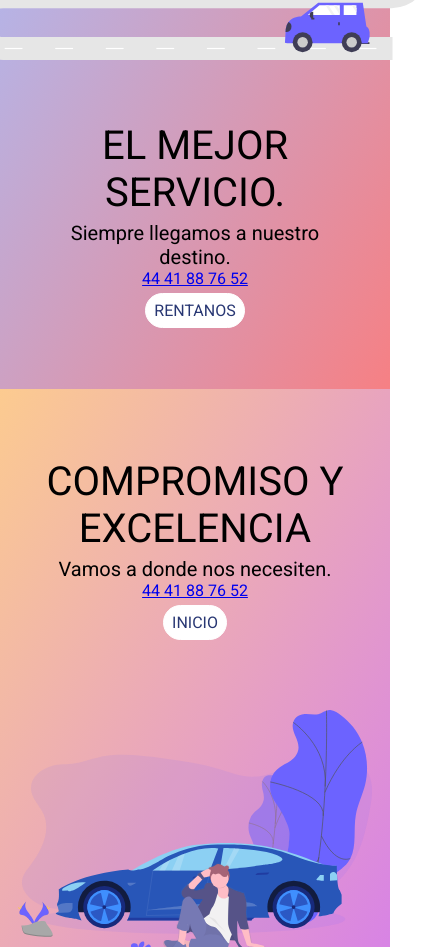
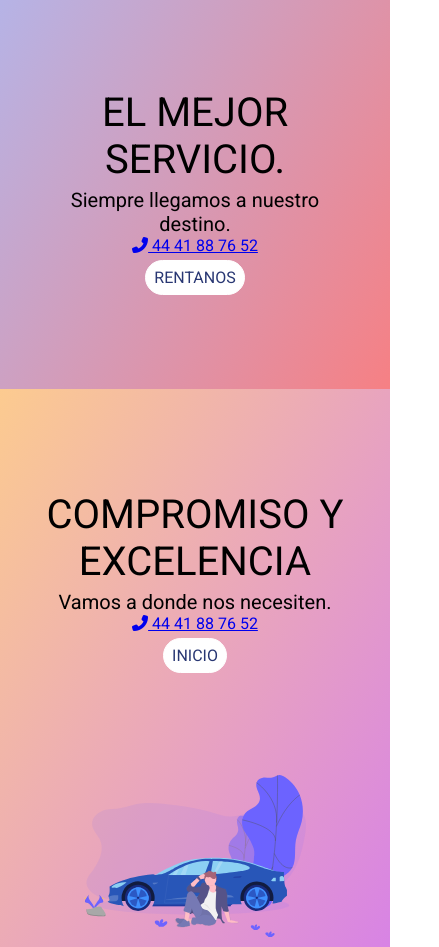
Before and after one commit to etvb/turnis, a plain HTML site: page index.html in a window 390 px wide. Shown: the part 911-1858 px from the top of the page, 439 px wide, since content can reach past the window. Drawn offline with Linux system fonts and the light colour scheme.

Commit message:
reduccion de imagen en cel

```diff
--- a/css/estilos.css
+++ b/css/estilos.css
@@ -93,3 +93,10 @@ section:nth-child(2){
   }
 
 }
+
+@media screen and (max-width:500px){
+  section img{
+    height: 25%;
+  }
+
+}
--- a/index.html
+++ b/index.html
@@ -13,7 +13,7 @@
     <div class="contenedor-texto wow bounceInLeft" data-wow-offset="1" >
       <p class="titulo">TURNIS RENTAL A CAR</p>
       <h1>renta de carros y choferes </h1>
-      <a href="tel:4441887652">44 41 88 76 52</a><br>
+      <a href="tel:4441887652"><i class="fas fa-phone-alt"></i> 44 41 88 76 52</a><br>
       <a class="boton" href="#sec2">CONOCENOS</a>
     </div>
     <img src="./img/carros.svg" alt="">
@@ -27,7 +27,7 @@
     <div class="contenedor-text wow bounceInRight">
       <h2>EL MEJOR SERVICIO.</h2>
       <p>	Siempre llegamos a nuestro destino.</p>
-      <a href="tel:4441887652">44 41 88 76 52</a><br>
+      <a href="tel:4441887652"><i class="fas fa-phone-alt"></i> 44 41 88 76 52</a><br>
       <a class="boton" href="#sec3">RENTANOS</a>
     </div>
   </section>
@@ -36,12 +36,13 @@
     <div class="contenedor-text wow bounceInLeft" data-wow-offset="0">
       <h2>COMPROMISO Y EXCELENCIA</h2>
       <p>Vamos a donde nos necesiten.</p>
-      <a href="tel:4441887652">44 41 88 76 52</a><br>
+      <a href="tel:4441887652"> <i class="fas fa-phone-alt"></i> 44 41 88 76 52</a><br>
       <a class="boton" href="#sec1">INICIO</a>
     </div>
     <img src="./img/carro3.svg" alt="">
   </section>
 
+  <script src="https://kit.fontawesome.com/41173c9b93.js" crossorigin="anonymous"></script>
   <script src="./js/wow.min.js"></script>
   <script>
     new WOW().init();
```
